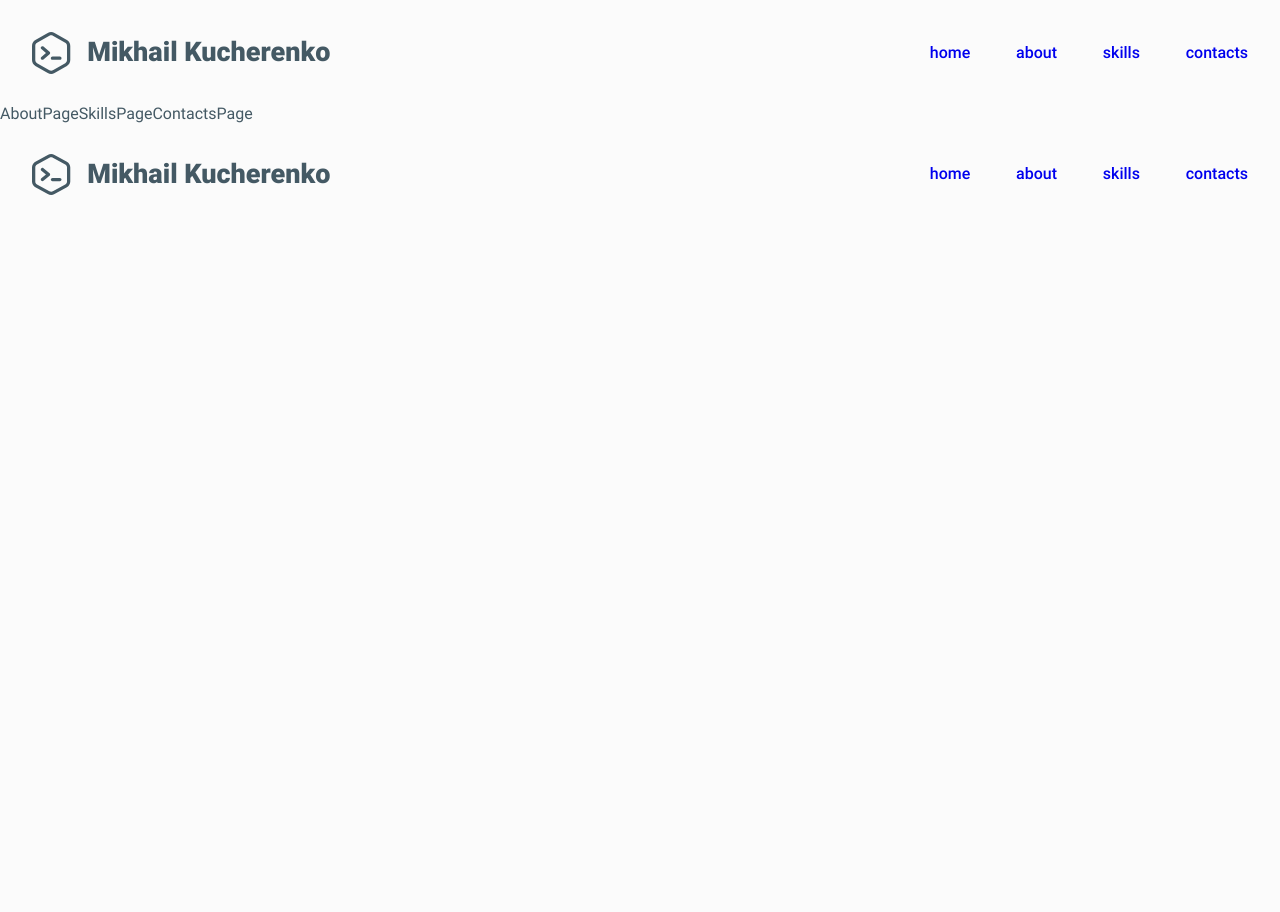
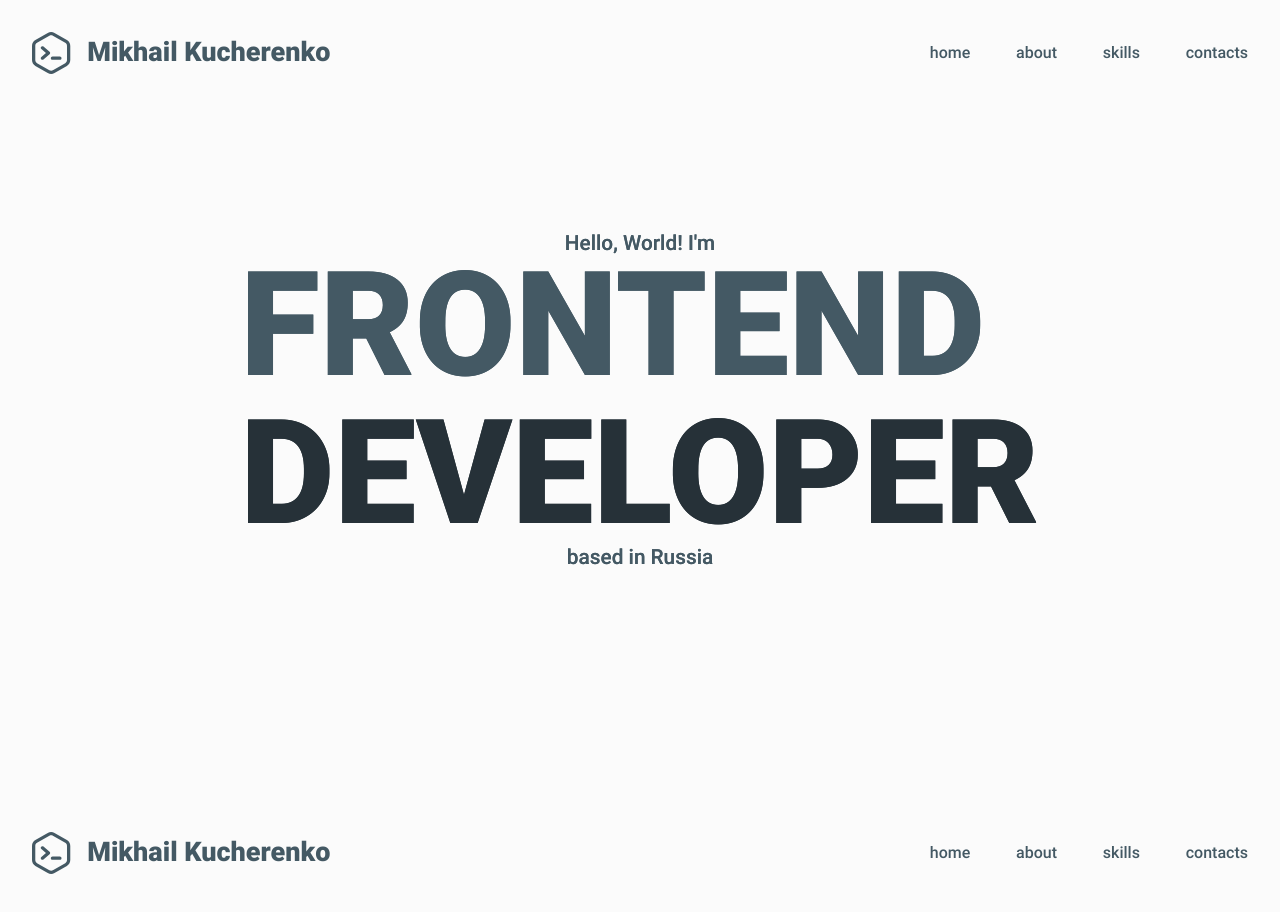
Before and after one commit to alexeevch/kucherenko-site, a Vue app: page / in a window 1280 px wide. Shown: the top 912 px of the page. Before the commit the page ends 800 px from the top, so only its background shows below. Built offline with nearby package versions, Linux system fonts and the light colour scheme.

Commit message:
Home layout

```diff
--- a/src/App.vue
+++ b/src/App.vue
@@ -1,9 +1,6 @@
 <template>
   <HomeView />
   <MainLayout>
-    <AboutView />
-    <SkillsView />
-    <ContactsView />
     <router-view />
   </MainLayout>
 </template>
--- a/src/style/normalize.css
+++ b/src/style/normalize.css
@@ -53,6 +53,7 @@ button::-moz-focus-inner {
 
 a, a:visited {
     text-decoration: none;
+    color: inherit;
 }
 
 a:hover {
--- a/src/views/HomeView.vue
+++ b/src/views/HomeView.vue
@@ -1,9 +1,62 @@
+<template>
+  <section id="home">
+    <div class="header-wrapper">
+      <HeaderLayout />
+    </div>
+    <div class="home__content-wrapper">
+      <h4 class="home__greeting">Hello, World! I'm</h4>
+      <h1 class="home__specialization">
+        <span class="home__specialization-left">Frontend</span>
+        <span class="home__specialization-right">Developer</span>
+      </h1>
+      <h2 class="home__based">based in Russia</h2>
+    </div>
+  </section>
+</template>
+
 <script setup lang="ts">
 import HeaderLayout from "@/components/layouts/HeaderLayout.vue";
 </script>
 
-<template>
-  <HeaderLayout />
-</template>
+<style scoped>
+#home {
+  height: 100vh;
+}
 
-<style scoped></style>
+.header-wrapper {
+  z-index: 1;
+  position: relative;
+}
+
+.home__content-wrapper {
+  position: absolute;
+  top: 0;
+  left: 0;
+  bottom: 0;
+  right: 0;
+  display: flex;
+  flex-direction: column;
+  justify-content: center;
+  align-items: center;
+  overflow: hidden;
+  z-index: 0;
+}
+
+.home__specialization {
+  display: flex;
+  flex-direction: column;
+  gap: calc(var(--size-index) * 0.1);
+  font-size: calc(var(--size-index) * 7);
+  text-transform: uppercase;
+}
+
+.home__specialization-right {
+  color: var(--color-text-secondary);
+}
+
+.home__greeting,
+.home__based {
+  font-size: calc(var(--size-index) * 1);
+  font-weight: 500;
+}
+</style>
```
